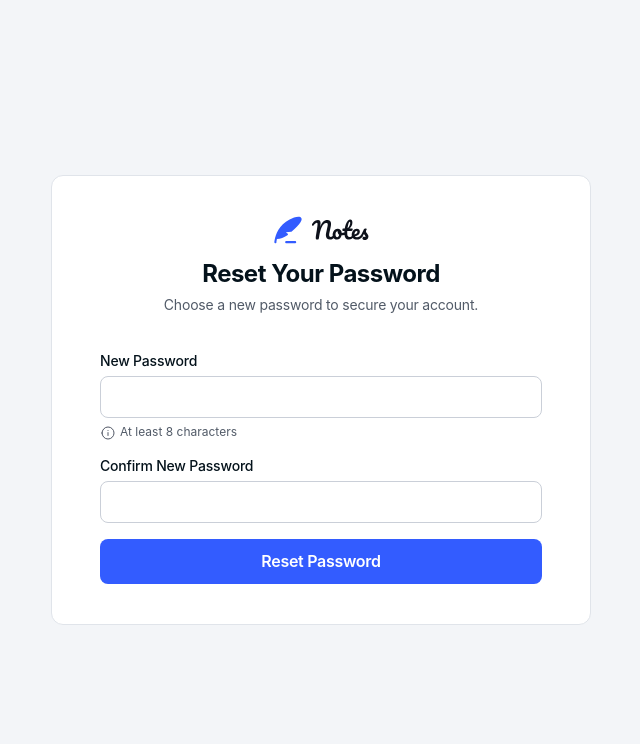
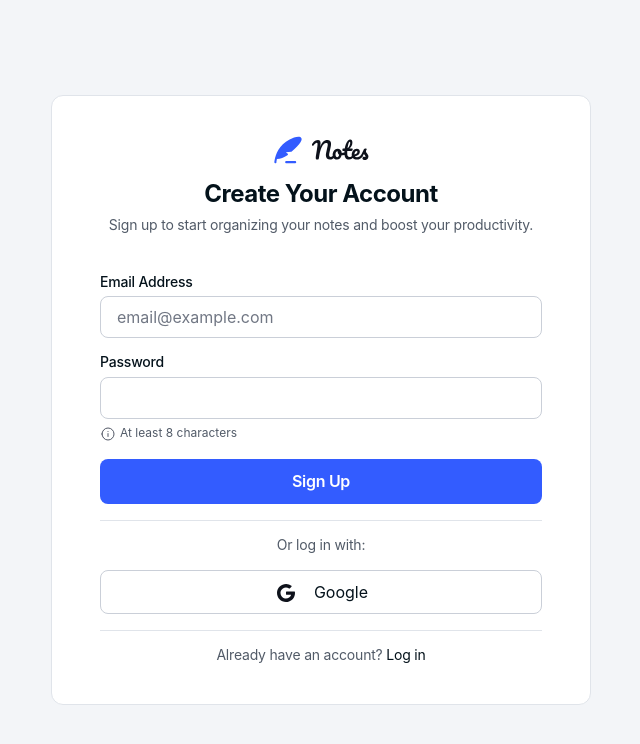
Before and after one commit to HamDean/note-taking-web-app, a React (Vite) app in the folder frontend/: page / in a window 1280 px wide. Shown: the top 744 px of the page, without its empty margins (319-959 px from the left). Built offline with nearby package versions, Linux system fonts and the light colour scheme; a web font is replaced by a local one.

Commit message:
(feat): implement SignUpPage

```diff
--- a/frontend/src/Layout.tsx
+++ b/frontend/src/Layout.tsx
@@ -1,9 +1,9 @@
-import ResetPasswordPage from "./pages/ResetPasswordPage";
+import SignUpPage from "./pages/SignUpPage";
 
 const Layout = () => {
   return (
     <>
-      <ResetPasswordPage />
+      <SignUpPage />
     </>
   );
 };
--- /dev/null
+++ b/frontend/src/pages/SignUpPage.tsx
@@ -0,0 +1,118 @@
+import GoogleIcon from "../components/GoogleIcon";
+import Logo from "../components/Logo";
+import info from "../assets/images/icon-info.svg";
+
+const SignUpPage = () => {
+  return (
+    <div className="bg-neutral-100 dark:bg-neutral-700 h-screen px-4 md:px-30.75 flex flex-col items-center justify-center">
+      <form
+        className="bg-white dark:bg-neutral-950 px-4 md:px-[32px] lg:px-12 py-10 rounded-12
+            border border-neutral-200 dark:border-neutral-800
+            flex flex-col gap-4 w-full max-w-135"
+      >
+        {/* Heading */}
+        <div className="flex flex-col items-center gap-2">
+          <Logo className="mb-2" />
+          <h1 className="text-preset-1 text-center text-neutral-950 dark:text-white">
+            Create Your Account
+          </h1>
+          <span className="text-preset-5 text-center text-neutral-600 dark:text-neutral-300">
+            Sign up to start organizing your notes and boost your productivity.
+          </span>
+        </div>
+
+        {/* Input Area */}
+        <div className="pt-6 flex flex-col gap-4">
+          {/* email section */}
+          <div className="flex flex-col gap-[6px]">
+            <label
+              htmlFor="email"
+              className="text-preset-4 text-neutral-950 dark:text-white"
+            >
+              Email Address
+            </label>
+            <input
+              type="text"
+              name="email"
+              id="email"
+              placeholder="email@example.com"
+              className="placeholder:text-neutral-500 placeholder:text-preset-5 outline-none border
+                    border-neutral-300 dark:border-neutral-600 rounded-8 h-10.5 px-4 py-3 cursor-pointer
+                    hover:bg-neutral-50 transition-colors hover:dark:bg-neutral-800 dark:text-white
+              "
+            />
+          </div>
+
+          {/* password section */}
+          <div>
+            <div className="flex flex-col gap-[6px]">
+              <div className="flex justify-between">
+                <label
+                  htmlFor="password"
+                  className="text-preset-4 text-neutral-950 dark:text-white"
+                >
+                  Password
+                </label>
+              </div>
+              <input
+                type="password"
+                name="password"
+                id="password"
+                className=" outline-none hover:bg-neutral-50 dark:border-neutral-600 transition-colors
+               border border-neutral-300 rounded-8 h-10.5 px-4 py-3 cursor-pointer
+               hover:dark:bg-neutral-800 dark:text-white
+               "
+              />
+            </div>
+            <span className="text-neutral-600 text-[12px] dark:text-neutral-400">
+              <img
+                src={info}
+                alt="info"
+                className="inline-block mr-1 h-4 w-4"
+              />
+              At least 8 characters
+            </span>
+          </div>
+        </div>
+
+        {/* Login button */}
+        <button
+          type="submit"
+          className="bg-blue-500 text-preset-3 text-white py-3.25 rounded-8 cursor-pointer hover:bg-blue-700 transition-colors"
+        >
+          Sign Up
+        </button>
+
+        <hr className="text-neutral-200 dark:text-neutral-800" />
+
+        <span className="text-neutral-600 dark:text-neutral-300 text-center text-preset-5">
+          Or log in with:
+        </span>
+
+        {/* Google Login Button */}
+        <div
+          className="flex items-center w-full justify-center border hover:bg-neutral-50 transition-colors
+         border-neutral-300 dark:border-neutral-600 rounded-8 h-11 text-neutral-950
+          dark:text-white text-[16px] gap-4 cursor-pointer hover:dark:bg-neutral-800"
+        >
+          <GoogleIcon />
+          <span>Google</span>
+        </div>
+
+        {/* Horizontal Rule */}
+        <hr className="text-neutral-200 dark:text-neutral-800" />
+
+        <span className="text-center text-neutral-600 dark:text-neutral-300 text-preset-5">
+          Already have an account?{" "}
+          <a
+            href=""
+            className="text-neutral-950 dark:text-white hover:text-blue-500 transition-all"
+          >
+            Log in
+          </a>
+        </span>
+      </form>
+    </div>
+  );
+};
+export default SignUpPage;
```
